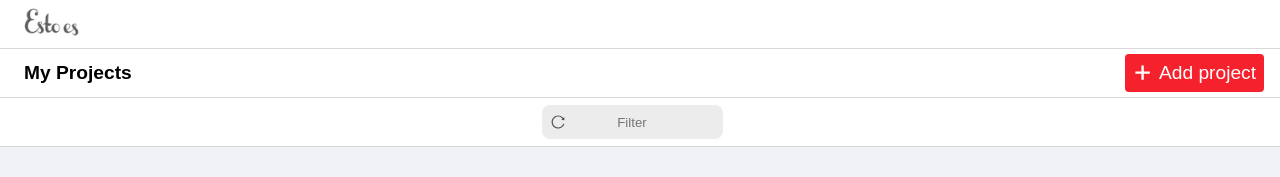
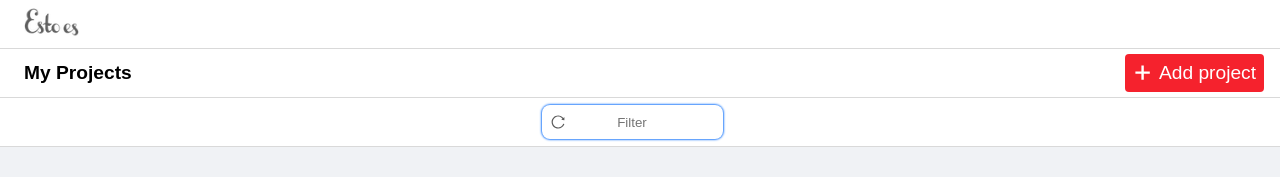
Before and after one commit to TanisJam/esto-es-challenge, a React (Create React App) app: page / in a window 1280 px wide. In both pictures the pointer is over the input "Filter". Shown: the top 177 px of the page. Built offline with nearby package versions, Linux system fonts and the light colour scheme; a web font is replaced by a local one.

Commit message:
styles fixes

```diff
--- a/src/components/Menu/Menu.module.scss
+++ b/src/components/Menu/Menu.module.scss
@@ -25,6 +25,12 @@
     z-index: 1;
     font-size: 1.8rem;
   }
+  &:hover {
+    cursor: pointer;
+    svg {
+      color: #3185fc;
+    }
+  }
 }
 .contextMenu {
   width: 8rem;
--- a/src/components/Search/Search.module.scss
+++ b/src/components/Search/Search.module.scss
@@ -20,8 +20,10 @@
     margin: 0.5rem;
     height: 2rem;
     border: none;
-    background-color: rgba(217, 217, 217, .5);
-
+    box-shadow: 0px 0px 2px 1px hsla(0, 0%, 63%, 0.3);
+    &:hover {
+      box-shadow: 0px 0px 2px 1px #3185fc;
+    }
     border-radius: 0.5rem;
     &:focus {
       outline: none;
```
Also changed, not shown: src/components/Menu/index.jsx (+5 -2 lines).
